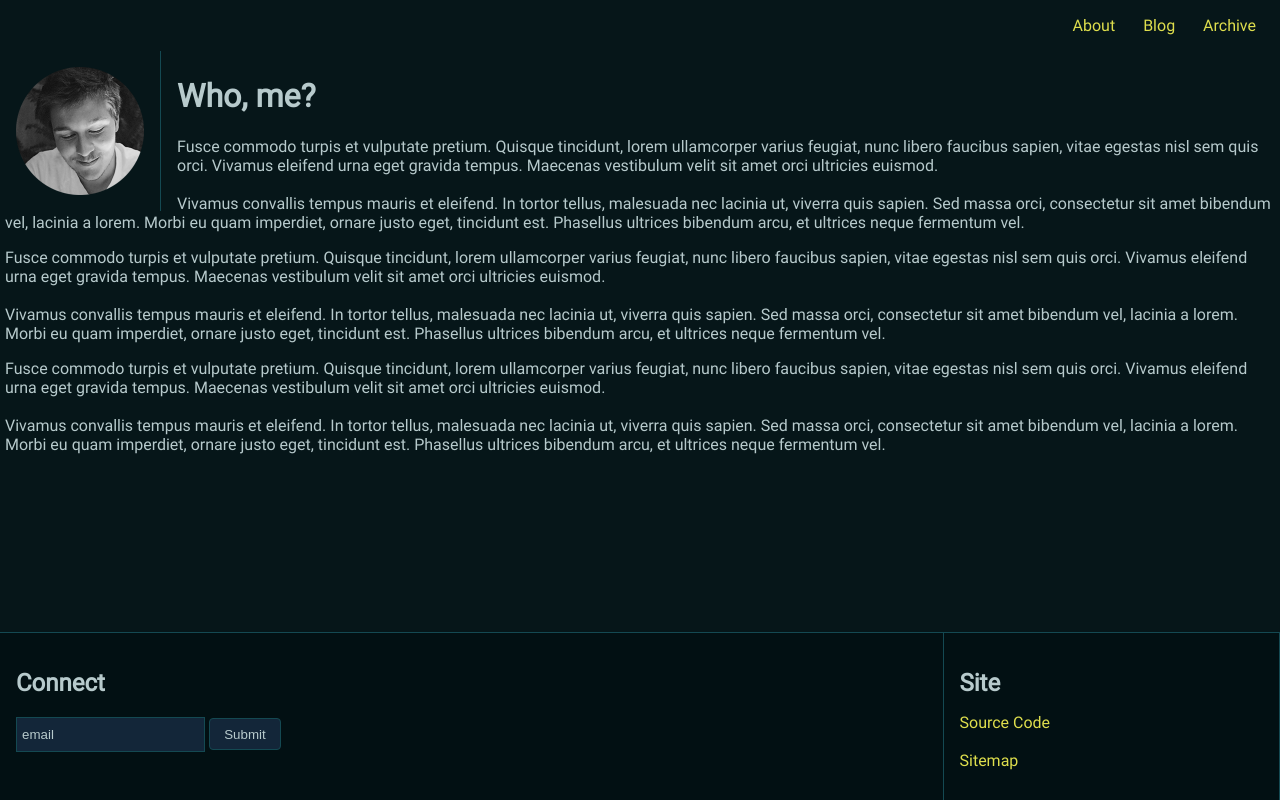
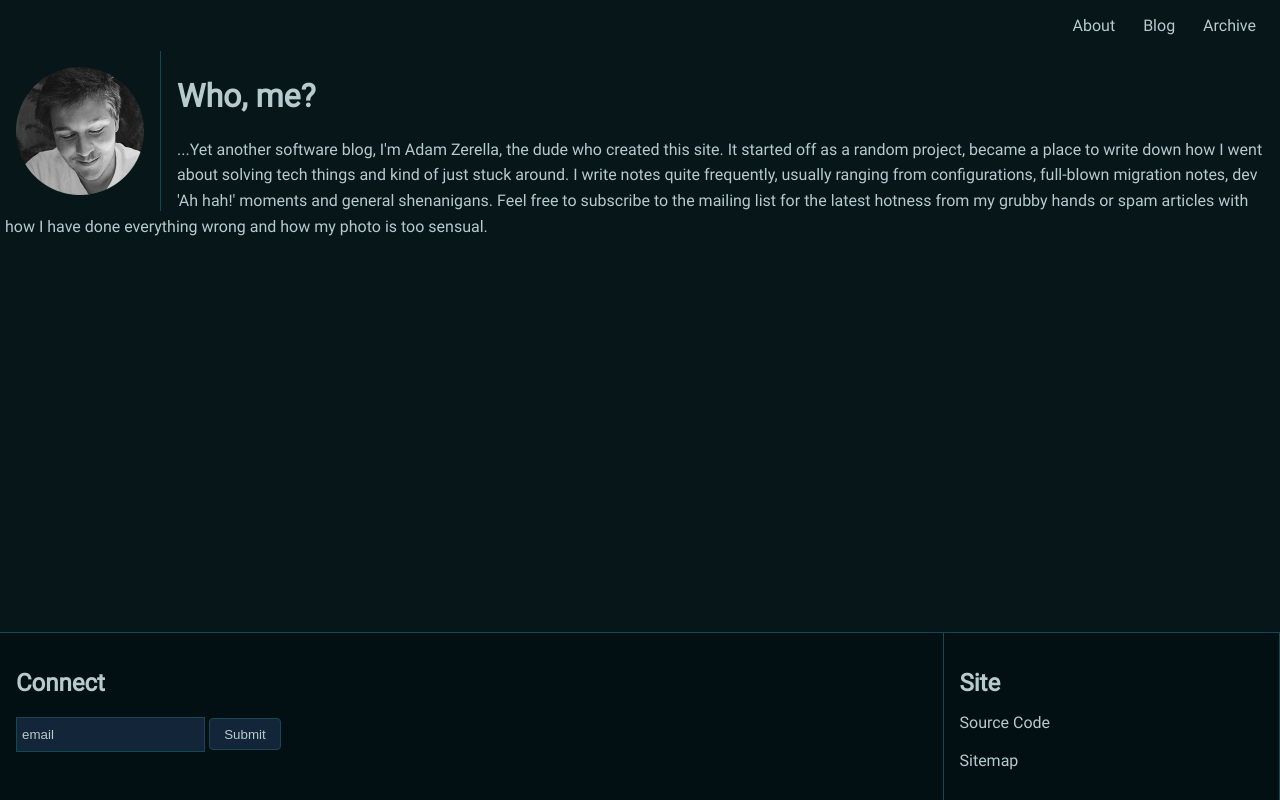
Before and after one commit to azerella/blog.adamzerella, a Django app: page /about/ in a window 1280 px wide. Run offline with Django 3.2, Linux system fonts and the light colour scheme.

Commit message:
Added content to about.html Added /robots.txt Added proper logging to views.py Tweaked base.css a colour and line height

```diff
--- a/app/static/app/stylesheets/base.css
+++ b/app/static/app/stylesheets/base.css
@@ -25,8 +25,12 @@ body > nav {
     width: 100%;
 }
 
+p {
+    line-height: 1.6;
+}
+
 a {
-    color: #dede4d;
+    color: #b7cacc;
     margin-right: 1.5em;
     text-decoration: none;
 }
--- a/app/templates/app/about.html
+++ b/app/templates/app/about.html
@@ -1,28 +1,13 @@
 {% extends "./base.html" %} {% load static %} {% block title %}About{% endblock %} {% block content %}
 <div class="about">
   <h1>Who, me?</h1>
-  <p>Fusce commodo turpis et vulputate pretium. Quisque tincidunt, lorem ullamcorper varius feugiat, nunc libero faucibus sapien,
-    vitae egestas nisl sem quis orci. Vivamus eleifend urna eget gravida tempus. Maecenas vestibulum velit sit amet orci
-    ultricies euismod.
-    </br>
-    </br>Vivamus convallis tempus mauris et eleifend. In tortor tellus, malesuada nec lacinia ut, viverra quis sapien. Sed massa
-    orci, consectetur sit amet bibendum vel, lacinia a lorem. Morbi eu quam imperdiet, ornare justo eget, tincidunt est.
-    Phasellus ultrices bibendum arcu, et ultrices neque fermentum vel.</p>
+  <p>...Yet another software blog, I'm Adam Zerella, the dude who created this site. It started off as a random project, became
+    a place to write down how I went about solving tech things and kind of just stuck around. I write
+    notes quite frequently, usually ranging from configurations, full-blown migration notes,
+    dev 'Ah hah!' moments and general shenanigans.
 
-  <p>Fusce commodo turpis et vulputate pretium. Quisque tincidunt, lorem ullamcorper varius feugiat, nunc libero faucibus sapien,
-    vitae egestas nisl sem quis orci. Vivamus eleifend urna eget gravida tempus. Maecenas vestibulum velit sit amet orci
-    ultricies euismod.
-    </br>
-    </br>Vivamus convallis tempus mauris et eleifend. In tortor tellus, malesuada nec lacinia ut, viverra quis sapien. Sed massa
-    orci, consectetur sit amet bibendum vel, lacinia a lorem. Morbi eu quam imperdiet, ornare justo eget, tincidunt est.
-    Phasellus ultrices bibendum arcu, et ultrices neque fermentum vel.</p>
-
-  <p>Fusce commodo turpis et vulputate pretium. Quisque tincidunt, lorem ullamcorper varius feugiat, nunc libero faucibus sapien,
-    vitae egestas nisl sem quis orci. Vivamus eleifend urna eget gravida tempus. Maecenas vestibulum velit sit amet orci
-    ultricies euismod.
-    </br>
-    </br>Vivamus convallis tempus mauris et eleifend. In tortor tellus, malesuada nec lacinia ut, viverra quis sapien. Sed massa
-    orci, consectetur sit amet bibendum vel, lacinia a lorem. Morbi eu quam imperdiet, ornare justo eget, tincidunt est.
-    Phasellus ultrices bibendum arcu, et ultrices neque fermentum vel.</p>
+    Feel free to subscribe to the mailing list for the latest hotness from my grubby hands or spam articles with
+    how I have done everything wrong and how my photo is too sensual.
+  </p>
 </div>
 {% endblock %}
--- a/app/views.py
+++ b/app/views.py
@@ -61,8 +61,8 @@ def register_subscriber(request):
     if request.method == 'POST':
         form = SignupForm(request.POST)
         if form.is_valid():
-            logging.info('[SUCCESS] : New sub: %s', form.data['username'])
+            logging.info('New subscriber: %s', form.data['username'])
             return HttpResponse('')
-        logging.error('[FAIL] : Invalid sub: %s', form.data['username'])
+        logging.error('Invalid subscriber: %s', form.data['username'])
         return HttpResponseBadRequest('')
     return HttpResponseBadRequest('')
--- /dev/null
+++ b/robots.txt
@@ -0,0 +1,6 @@
+Sitemap: https://blog.adamzerella.com/sitemap.xml/
+
+User-agent: *
+Disallow: /
+Allow: /blog
+Allow: /blog/**
```
